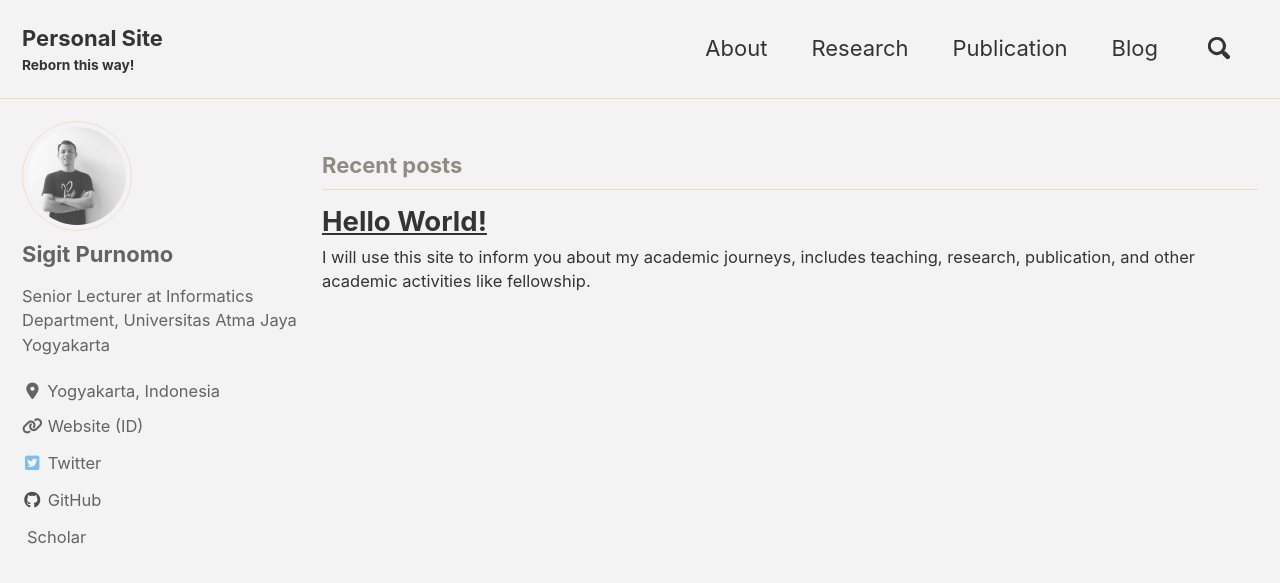
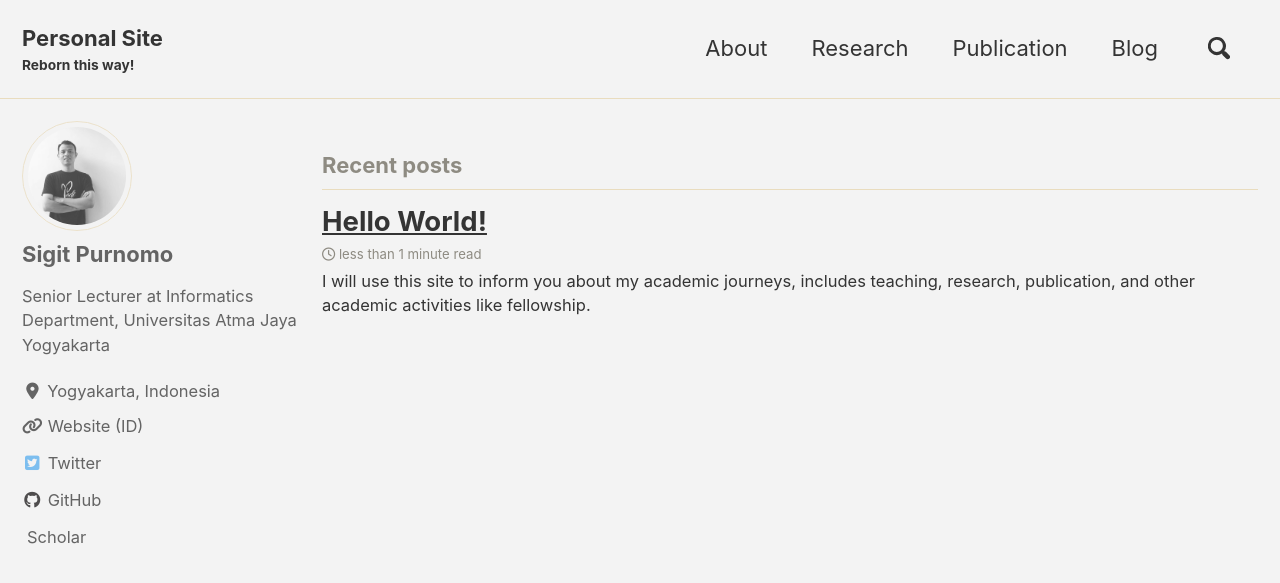
Before and after one commit to sigit-purnomo/sigit-purnomo.github.io, a Jekyll site: the page built from index.html, in a window 1280 px wide and 900 px high. Shown: the top 583 px of the window. Built offline with Jekyll 4.4.1, drawn with Linux system fonts in a browser that asks for light colours; cached includes are drawn as plain includes; nearby versions of some CDN libraries; the list of posts is cut into pages by our own code; a style sheet for code colours, icons or effects is not loaded.

Commit message:
Update _config.yml

```diff
--- a/_config.yml
+++ b/_config.yml
@@ -279,16 +279,13 @@ defaults:
       path: ""
       type: posts
     values:
-      layout: single
+      layout: post
       author_profile: true
       read_time: true
       comments: # true
       share: true
       related: true
       classes: wide
-
-
-defaults:
   # _pages
   - scope:
       path: ""
@@ -296,4 +293,5 @@ defaults:
     values:
       layout: single
       author_profile: true
+      share: true
       classes: wide
```
